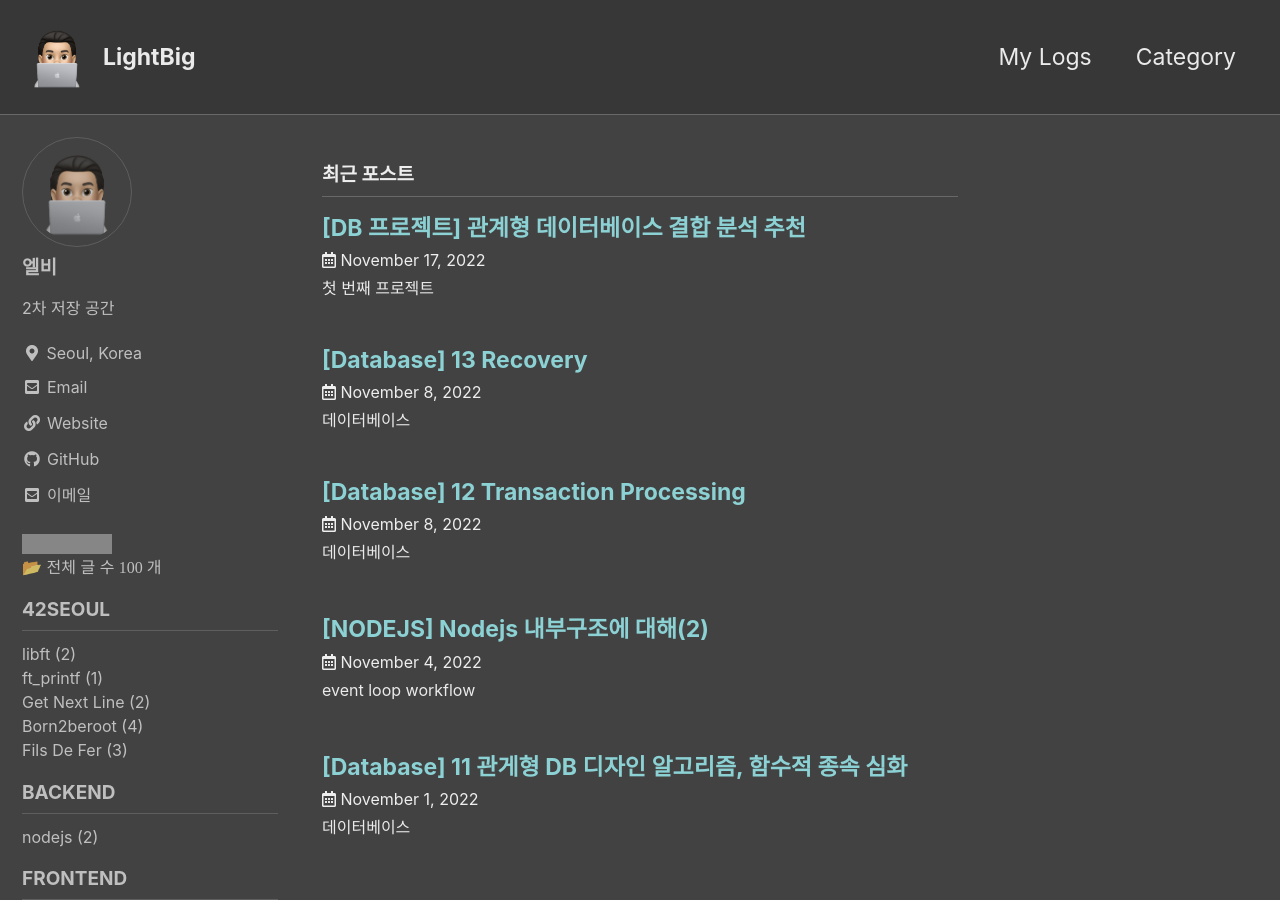
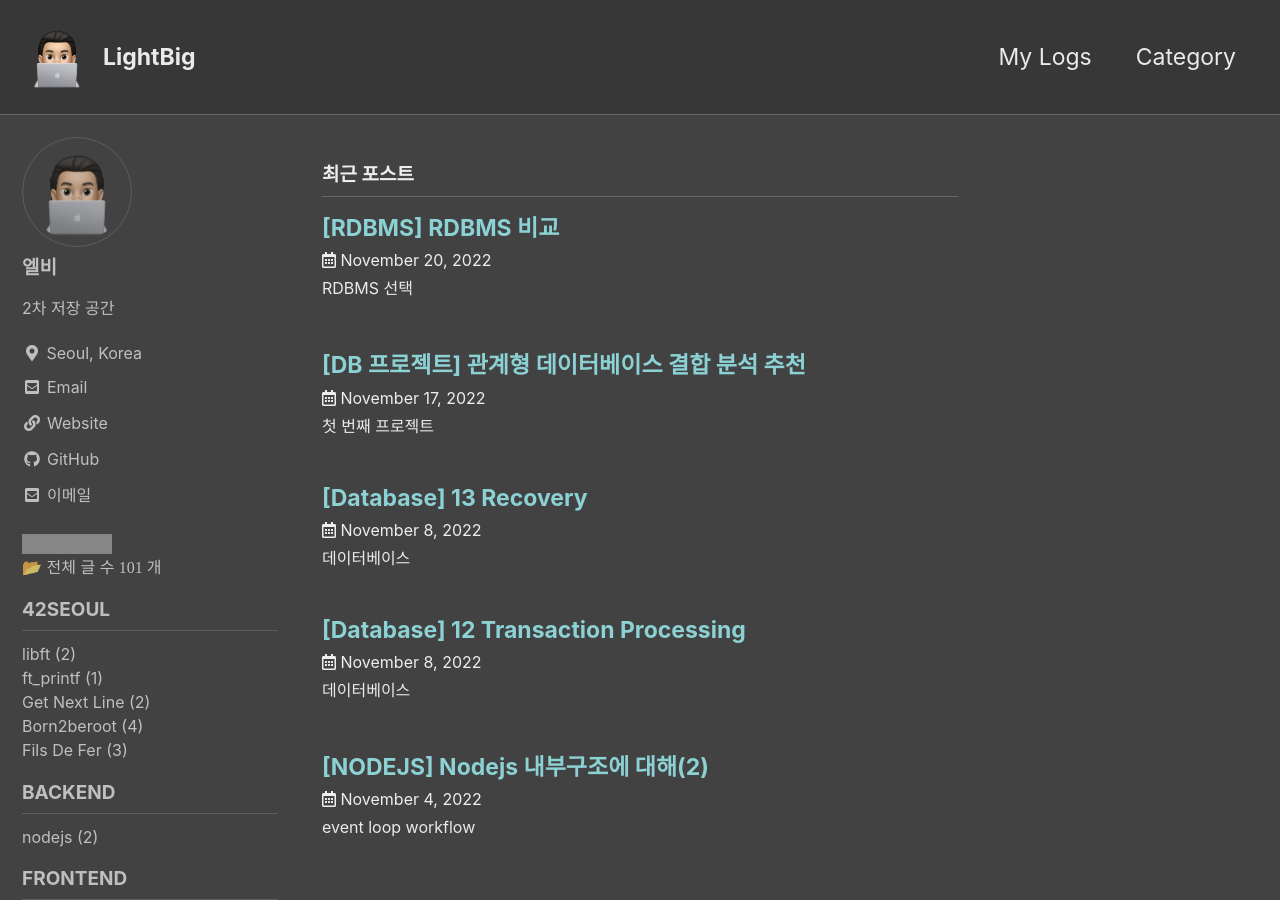
Before and after one commit to koreanddinghwan/koreanddinghwan.github.io, a Jekyll site: the page built from index.html, in a window 1280 px wide and 900 px high. Built offline with Jekyll 4.4.1, drawn with Linux system fonts in a browser that asks for light colours; cached includes are drawn as plain includes; some web fonts are replaced; the list of posts is cut into pages by our own code; part of the change alters nothing that is shown; grey boxes are pictures that could not be loaded.

Commit message:
FEAT:temp

````diff
--- /dev/null
+++ b/_posts/db/database/2022-11-20-15.md
@@ -0,0 +1,55 @@
+---
+title: "[RDBMS] RDBMS 비교"
+excerpt: "RDBMS 선택"
+
+categories:
+  - database
+tags:
+ - rdbms
+ - rdbms 선택가이드
+
+
+toc: true
+toc_sticky: true
+
+date: 2022-11-20
+last_modified_at: 2022-11-20
+---
+
+- 프로젝트를 진행하면서 관계형 데이터베이스를 기술스택에 포함해야했다.
+- 그리고 mysql, mariadb, ms-sql 등 여러 종류의 데이터베이스들 중 적합한 데이터베이스를 선택한다.
+
+
+# DB 순위
+
+<img src="https://user-images.githubusercontent.com/76278794/202899755-150426eb-46fa-4809-8538-58f0b5da3cb9.png">
+
+- 2022년 기준 DB순위는 위와 같다.
+- 여기서 관계형 DB인 `MYSQL`, `SQLITE`, `MS SQL SERVER`, `MariaDB`에 대해 알아보려고한다.
+
+
+
+# MYSQL
+
+- 1995년에 처음 출시되었다.
+
+## 특징
+
+1. 오픈소스
+2.
+
+# SQLITE
+
+
+# MSSQL
+
+
+# MariaDB
+
+
+
+# REF
+
+[관계형 DB 순위](https://learnsql.com/blog/most-popular-databases-2022/)
+[MYSQL MariaDB차이점](https://www.geeksforgeeks.org/difference-between-mysql-and-mariadb/)
+[MYSQL 특징](https://www.tutorialspoint.com/what-are-the-main-features-of-mysql)
--- a/_posts/project/2022-11-17-rdbms.md
+++ b/_posts/project/2022-11-17-rdbms.md
@@ -122,32 +122,9 @@ export default MariaMyLogin;
 6. 위의 값으로 서버DB의 tb_user에 값이 있는지 확인하고, 없으면 생성.
 7. user_seq를 로그인 세션에 저장한다.
 
-```javascript
-const getUserSeq = async (loginInfo) => {
-	let user_seq;
-	const serverLoginInfo = getServerLoginInfo();
-	try {
-		const res = await dbConnectQuery(serverLoginInfo,
-			`SELECT user_seq FROM tb_user AS U
-			WHERE U.db_type = "${loginInfo.dbKind}" AND
-			U.host = "${loginInfo.dbHostIp}" AND
-			U.user_id = "${loginInfo.dbUser}" AND
-			U.db_name = "${loginInfo.dbName}";`
-		);
-		if (res.length == 0)
-		{
-			await dbConnectQuery(serverLoginInfo, `INSERT INTO tb_user(db_type, host, port, user_id, db_name) VALUES ("${loginInfo.dbKind}", "${loginInfo.dbHostIp}", "${loginInfo.dbPort}", "${loginInfo.dbUser}", "${loginInfo.dbName}");`);
-			const userID = await dbConnectQuery(serverLoginInfo, `SELECT user_seq FROM tb_user AS U WHERE U.db_type = "${loginInfo.dbKind}" AND U.host = "${loginInfo.dbHostIp}" AND U.user_id = "${loginInfo.dbUser}" AND U.db_name = "${loginInfo.dbName}"`);
-			user_seq = userID[0]["user_seq"];
-		} else {
-			user_seq = res[0]["user_seq"];
-		}
-		console.log(user_seq)
-	} catch (e) {
-		console.log(e);
-	}
-};
-```
+- 사용자 데이터베이스의 비밀번호를 어디에 저장할 것인가가 문제
+- 데이터베이스에 접속하는 쿼리를 날리기 위해서는 어딘가 사용자의 DB비밀번호가 저장되어있어야만하고, 이를 계속 사용해야하는 문제가 있다.
+- 따라서 서버의 세션 메모리에 저장해두려고한다.
 
 - 이제부터 세션의 `user_seq`를 사용할 수 있다.
 
@@ -160,38 +137,6 @@ const getUserSeq = async (loginInfo) => {
 ## 템플릿 생성
 
 ### domain-scan
-
-```javascript
-export const getDomainScan = async (req, res) => {
-	const loginInfo = req.session.loginInfo;
-	try {
-		let tableNames = await getTableNames(loginInfo);
-		console.log(tableNames);
-		//let scanWhether = await whetherTableScanned(loginInfo);
-		res.render('domain-scan', { title : "PRESWOT LAB" , tableNames : tableNames});
-	} catch (e) {
-		console.log(e);
-		res.status(404).redirect('/logout');
-	}
-};
-```
-
-<br>
-
-```
-extends default
-include ../mixins/tablenames.pug
-
-block content
-    div.table-grid
-        each tableName in tableNames
-            +tableNames(tableName)
-        else
-            span.notables 테이블이 없습니다.
-
-block scripts
-    script(src='static/js/domain-scan.js')
-```
 
 <br>
 
@@ -206,9 +151,90 @@ mixin tableNames(tableName)
         a(href=`/domain-scan/${tableName}`).tableName_mixin=tableName
 ```
 
-
 <br>
 <br>
+
+### 테스트테이블 생성
+
+
+```sql
+create table dump (
+t1 int(10),
+t2 float,
+t3 double,
+t4 boolean,
+t5 bit,
+t6 decimal,
+t8 text,
+t9 char(10),
+t10 varchar(20),
+t11 date,
+t12 datetime,
+t13 timestamp,
+t14 boolean,
+t15 binary,
+t16 enum('N', 'Y')
+);
+```
+
+### domain-scan-result
+
+- 도메인 스캔 결과는 2가지 종류가 있다.
+- 수치속성과 범주속성이 있다.
+- 해당 속성들의 속성값들은 `SHOW COLUMNS FROM ${테이블명};`으로 확인할 수 있다.
+- 이 속성값들을 기준으로 테이블들의 속성을 수치속성과 범주속성으로 구분한다.
+
+
+```
+[
+  {
+    Field: 'pk',
+    Type: 'int(11)',
+    Null: 'YES',
+    Key: '',
+    Default: null,
+    Extra: ''
+  },
+  {
+    Field: 'test',
+    Type: 'varchar(10)',
+    Null: 'YES',
+    Key: '',
+    Default: null,
+    Extra: ''
+  },
+  meta : [
+	  ...
+  ]
+];
+```
+
+- 이렇게 값을 리턴해주게되는데, SQL 문에서 조금 제약을 걸어 수치속성 int, float, double 속성만 가져오도록 할 수 있다.
+	- 수치속성
+		```sql
+		SHOW COLUMNS from ${id}
+		WHERE TYPE LIKE '%int%'
+		OR TYPE LIKE 'double%'
+		OR TYPE LIKE 'float%'
+		OR TYPE LIKE 'boolean'
+		OR TYPE LIKE 'bit'
+		OR TYPE LIKE 'decimal';
+		```
+
+	- 범주속성
+		```sql
+			SHOW COLUMNS from ${id}
+			WHERE TYPE LIKE '%char%'
+			OR TYPE LIKE '%text%'
+			OR TYPE LIKE '%date%'
+			OR TYPE LIKE '%time%'
+			OR TYPE LIKE 'binary'
+			OR TYPE LIKE 'enum';
+		```
+
+
+
+
 
 # 테이블 속성 편집
 
````
